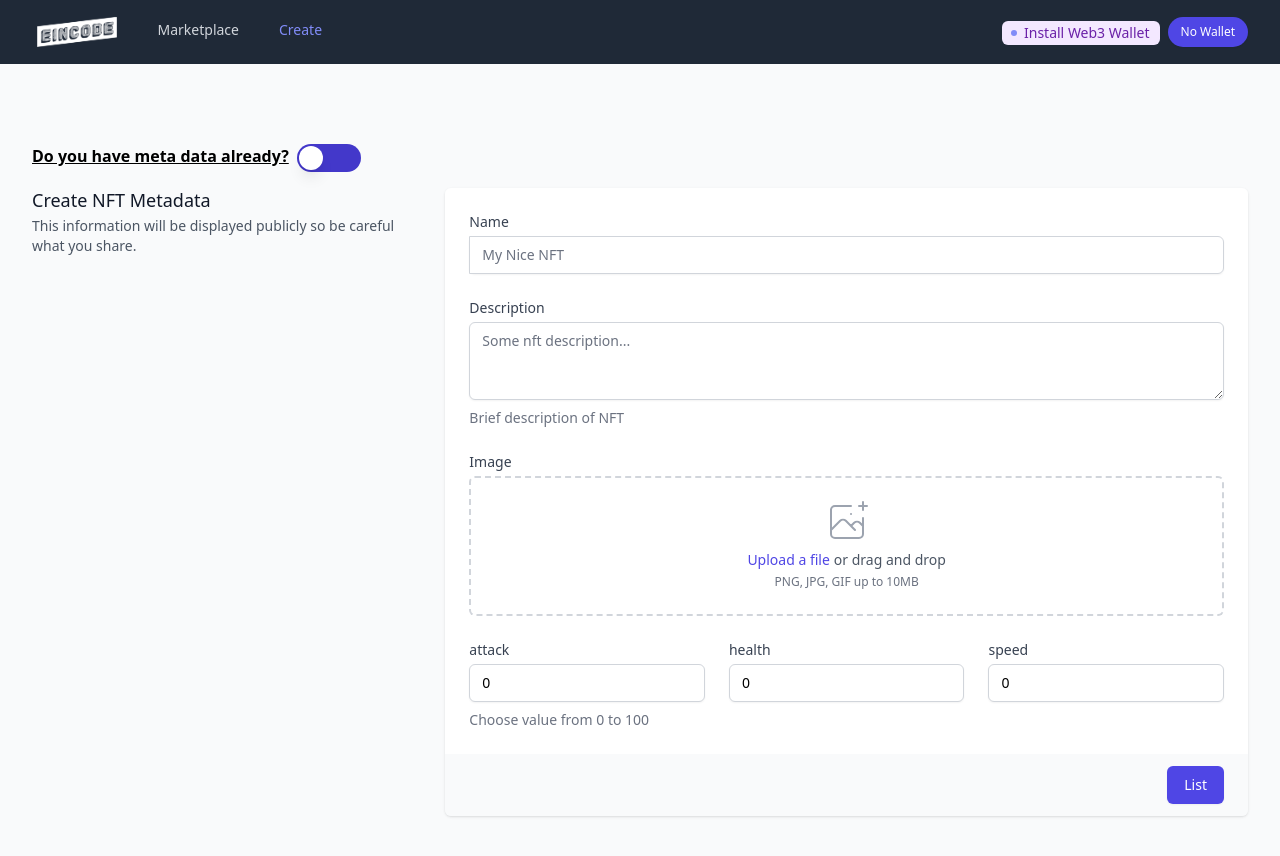
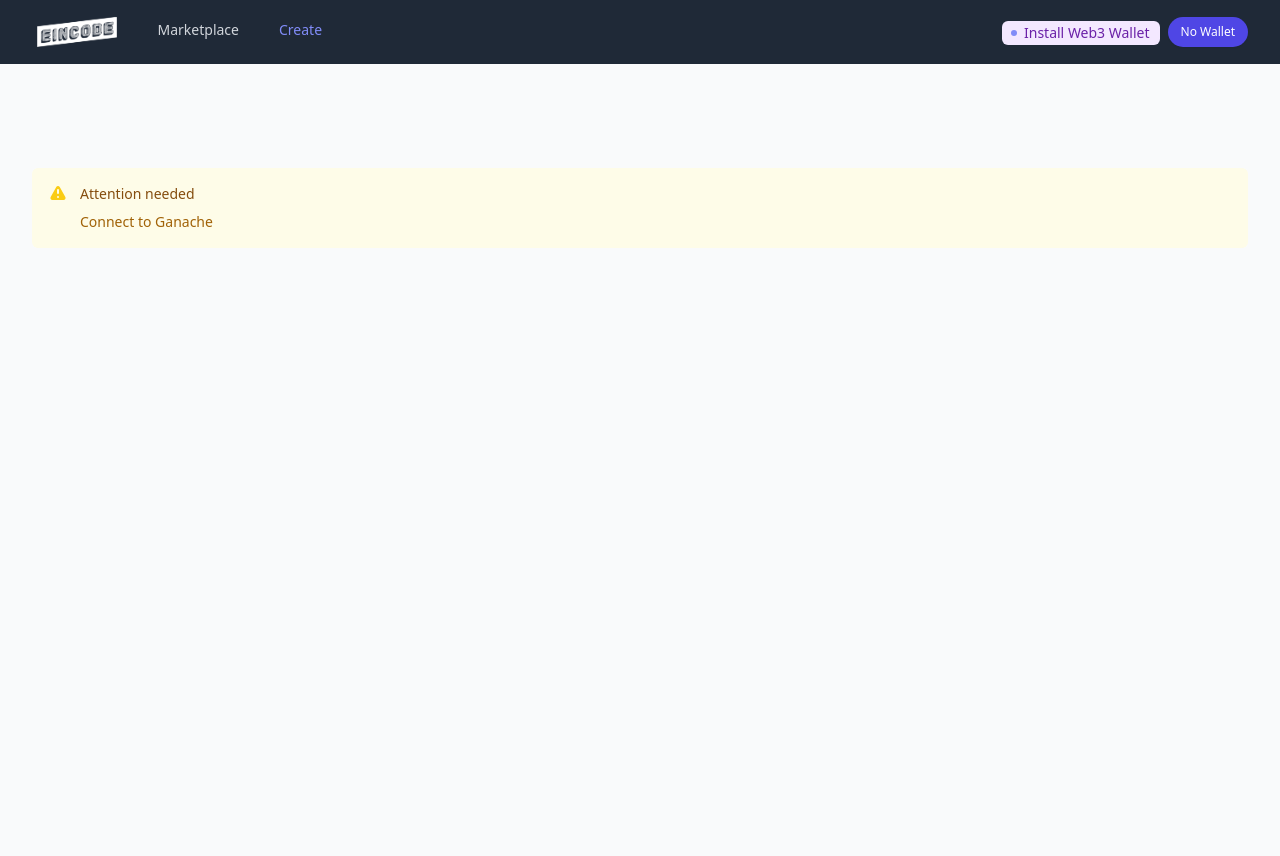
Before and after one commit to iheqi/nft-marketplace, a Next.js app: page /nft/create in a window 1280 px wide. Shown: the top 856 px of the page. Built offline with nearby package versions, Linux system fonts and the light colour scheme.

Commit message:
25.4 create页网络连接提示

```diff
--- a/pages/nft/create.tsx
+++ b/pages/nft/create.tsx
@@ -11,11 +11,15 @@ import { useWeb3 } from '../../components/providers/web3';
 import { NftMeta, PinataRes } from '@_types/nft';
 import { ethers } from 'ethers';
 import { toast } from "react-toastify";
+import { useNetwork } from '../../components/hooks/web3';
+import { ExclamationIcon } from '@heroicons/react/solid';
+
 
 const ALLOWED_FIELDS = ["name", "description", "image", "attributes"];
 
 const NftCreate: NextPage = () => {
   const {ethereum, contract} = useWeb3();
+  const {network} = useNetwork();
 
   const [nftURI, setNftURI] = useState("");
   const [hasURI, setHasURI] = useState(false);
@@ -159,6 +163,32 @@ const NftCreate: NextPage = () => {
     } catch(e: any) {
       console.error(e.message);
     }
+  }
+
+  console.log('isConnectedToNetwork', network.isConnectedToNetwork);
+  if (!network.isConnectedToNetwork) {
+    return (
+      <BaseLayout>
+        <div className="rounded-md bg-yellow-50 p-4 mt-10">
+          <div className="flex">
+            <div className="flex-shrink-0">
+              <ExclamationIcon className="h-5 w-5 text-yellow-400" aria-hidden="true" />
+            </div>
+            <div className="ml-3">
+              <h3 className="text-sm font-medium text-yellow-800">Attention needed</h3>
+              <div className="mt-2 text-sm text-yellow-700">
+                <p>
+                { network.isLoading ?
+                  "Loading..." :
+                  `Connect to ${network.targetNetwork}`
+                }
+                </p>
+              </div>
+            </div>
+          </div>
+        </div>
+      </BaseLayout>
+    )
   }
 
   return (
```
